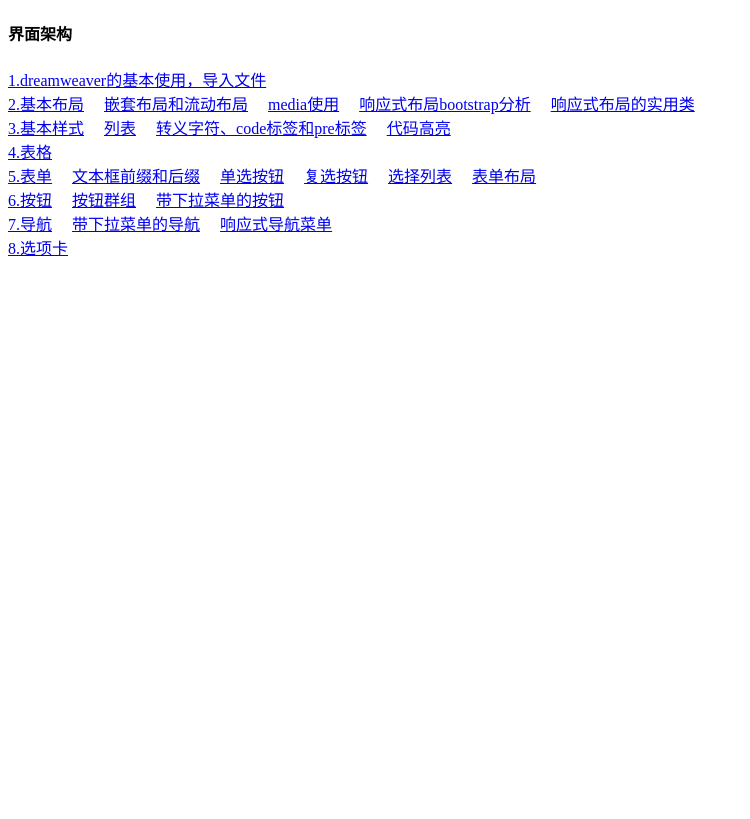
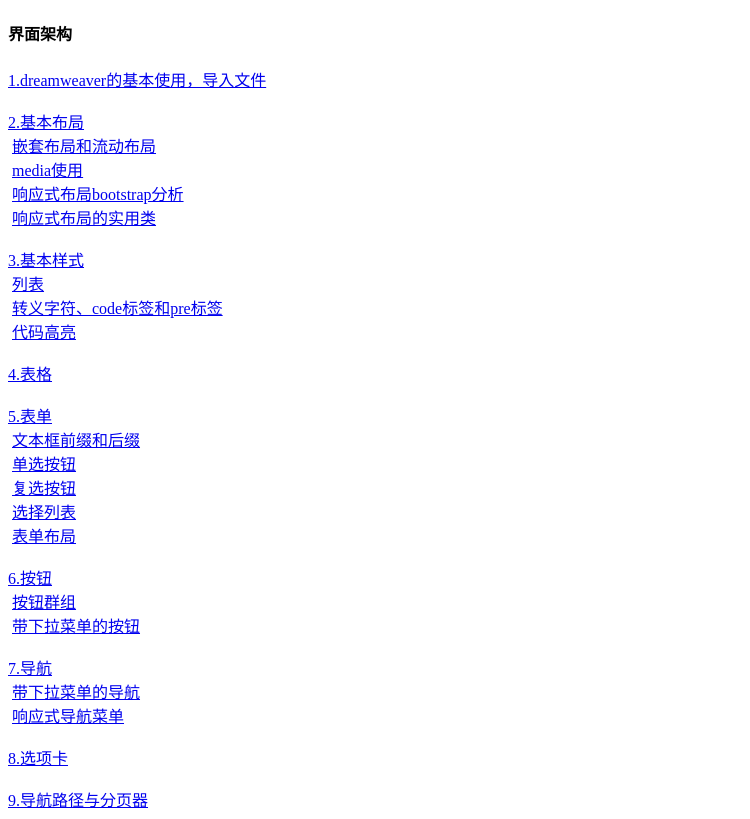
Before and after one commit to cgirl/book, a plain HTML site: page mobile-web/video/help.html in a window 1280 px wide. Shown: the whole page, without its empty margins (0-750 px from the left). Drawn offline with Linux system fonts and the light colour scheme.

Commit message:
导航路径与分页器

```diff
--- /dev/null
+++ b/mobile-web/video/architecture/other/breadcrumbs-and-pagination.html
@@ -0,0 +1,38 @@
+<!doctype html>
+<html>
+<head>
+<meta charset="utf-8">
+<meta name="viewport" content="width=device-width, initial-scale=1.0">
+<title>导航路径与分页器</title>
+<link href="../bootstrap/css/bootstrap.css" rel="stylesheet">
+
+<!--[if lt IE 9]>
+      <script src="http://html5shim.googlecode.com/svn/trunk/html5.js"></script>
+<![endif]-->
+</head>
+
+<body>
+<div class="container">
+    <h1 class="page-header">导航路径与分页器</h1>
+    <ul class="breadcrumb">
+        <li><a href="#">首页</a> <span class="divider">/</span></li>
+        <li class="active">茶品列表</li>
+    </ul>
+    <div class="pagination pagination-centered">
+        <ul>
+            <li><a href="#">1</a></li>
+            <li class="active"><a href="#">2</a></li>
+            <li><a href="#">3</a></li>
+            <li><a href="#">4</a></li>
+            <li><a href="#">5</a></li>
+        </ul>
+    </div>
+    <ul class="pager">
+        <li class="previous"><a href="#">前一页</a></li>
+        <li class="next"><a href="#">后一页</a></li>
+    </ul>
+</div>
+<script src="../bootstrap/js/jquery-1.7.2.min.js"></script>
+<script src="../bootstrap/js/bootstrap.js"></script>
+</body>
+</html>
--- a/mobile-web/video/help.html
+++ b/mobile-web/video/help.html
@@ -7,30 +7,31 @@
 </head>
 <body>
 	<h4>界面架构</h4>
-	<a href="architecture/hello.html">1.dreamweaver的基本使用，导入文件</a><br>
-	<a href="architecture/layout/layout.html">2.基本布局</a>&nbsp;&nbsp;&nbsp;&nbsp;
-	<a href="architecture/layout/qtld-layout.html">嵌套布局和流动布局</a>&nbsp;&nbsp;&nbsp;&nbsp;
-	<a href="architecture/layout/media-queries.html">media使用</a>&nbsp;&nbsp;&nbsp;&nbsp;
-	<a href="architecture/layout/response-layout.html">响应式布局bootstrap分析</a>&nbsp;&nbsp;&nbsp;&nbsp;
-	<a href="architecture/layout/responsive-layout-utility-classes.html">响应式布局的实用类</a><br>
-	<a href="architecture/labelcss/base-css.html">3.基本样式</a>&nbsp;&nbsp;&nbsp;&nbsp;
-	<a href="architecture/labelcss/list.html">列表</a>&nbsp;&nbsp;&nbsp;&nbsp;
-	<a href="architecture/labelcss/code.html">转义字符、code标签和pre标签</a>&nbsp;&nbsp;&nbsp;&nbsp;
-	<a href="architecture/labelcss/google-prettify.html">代码高亮</a><br>
-	<a href="architecture/table/table.html">4.表格</a><br>
-	<a href="architecture/form/form.html">5.表单</a>&nbsp;&nbsp;&nbsp;&nbsp;
-	<a href="architecture/form/prepend-and-append.html">文本框前缀和后缀</a>&nbsp;&nbsp;&nbsp;&nbsp;
-	<a href="architecture/form/radio.html">单选按钮</a>&nbsp;&nbsp;&nbsp;&nbsp;
-	<a href="architecture/form/checkbox.html">复选按钮</a>&nbsp;&nbsp;&nbsp;&nbsp;
-	<a href="architecture/form/select.html">选择列表</a>&nbsp;&nbsp;&nbsp;&nbsp;
-	<a href="architecture/form/form-layout.html">表单布局</a><br>
-	<a href="architecture/button/button.html">6.按钮</a>&nbsp;&nbsp;&nbsp;&nbsp;
-	<a href="architecture/button/button-group.html">按钮群组</a>&nbsp;&nbsp;&nbsp;&nbsp;
-	<a href="architecture/button/dropdown-button.html">带下拉菜单的按钮</a><br>
-	<a href="architecture/nav/nav.html">7.导航</a>&nbsp;&nbsp;&nbsp;&nbsp;
-	<a href="architecture/nav/dropdown-nav.html">带下拉菜单的导航</a>&nbsp;&nbsp;&nbsp;&nbsp;
-	<a href="architecture/nav/responsive-nav.html">响应式导航菜单</a><br>
-	<a href="architecture/tab/tab.html">8.选项卡</a><br>
+		  <a href="architecture/hello.html">1.dreamweaver的基本使用，导入文件</a><br>
+	  <br><a href="architecture/layout/layout.html">2.基本布局</a><br>
+	&nbsp;<a href="architecture/layout/qtld-layout.html">嵌套布局和流动布局</a><br>
+	&nbsp;<a href="architecture/layout/media-queries.html">media使用</a><br>
+	&nbsp;<a href="architecture/layout/response-layout.html">响应式布局bootstrap分析</a><br>
+	&nbsp;<a href="architecture/layout/responsive-layout-utility-classes.html">响应式布局的实用类</a><br>
+	  <br><a href="architecture/labelcss/base-css.html">3.基本样式</a><br>
+	&nbsp;<a href="architecture/labelcss/list.html">列表</a><br>
+	&nbsp;<a href="architecture/labelcss/code.html">转义字符、code标签和pre标签</a><br>
+	&nbsp;<a href="architecture/labelcss/google-prettify.html">代码高亮</a><br>
+	  <br><a href="architecture/table/table.html">4.表格</a><br>
+	  <br><a href="architecture/form/form.html">5.表单</a><br>
+	&nbsp;<a href="architecture/form/prepend-and-append.html">文本框前缀和后缀</a><br>
+	&nbsp;<a href="architecture/form/radio.html">单选按钮</a><br>
+	&nbsp;<a href="architecture/form/checkbox.html">复选按钮</a><br>
+	&nbsp;<a href="architecture/form/select.html">选择列表</a><br>
+	&nbsp;<a href="architecture/form/form-layout.html">表单布局</a><br>
+	  <br><a href="architecture/button/button.html">6.按钮</a><br>
+	&nbsp;<a href="architecture/button/button-group.html">按钮群组</a><br>
+	&nbsp;<a href="architecture/button/dropdown-button.html">带下拉菜单的按钮</a><br>
+	  <br><a href="architecture/nav/nav.html">7.导航</a><br>
+	&nbsp;<a href="architecture/nav/dropdown-nav.html">带下拉菜单的导航</a><br>
+	&nbsp;<a href="architecture/nav/responsive-nav.html">响应式导航菜单</a><br>
+	  <br><a href="architecture/tab/tab.html">8.选项卡</a><br>
+	  <br><a href="architecture/other/breadcrumbs-and-pagination.html">9.导航路径与分页器</a><br>
 
 </body>
 </html>
```
